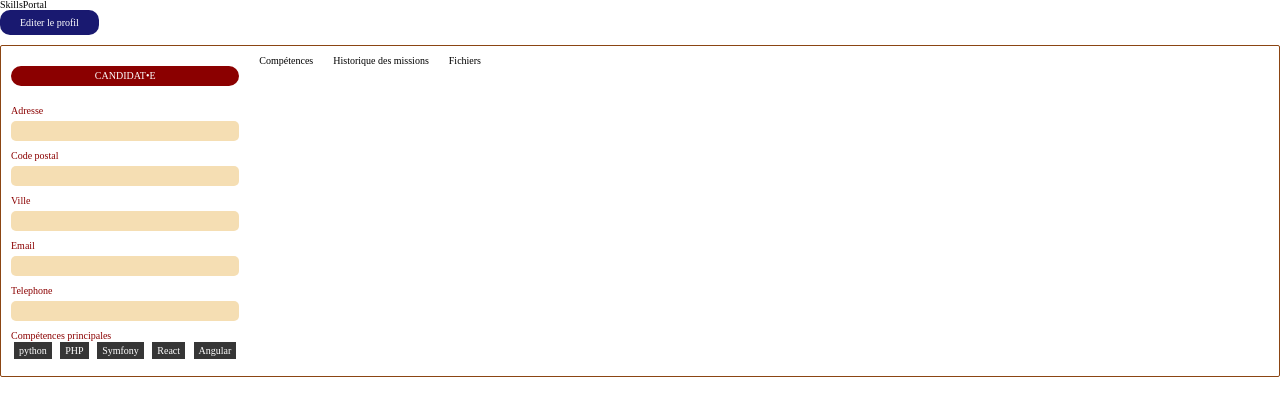
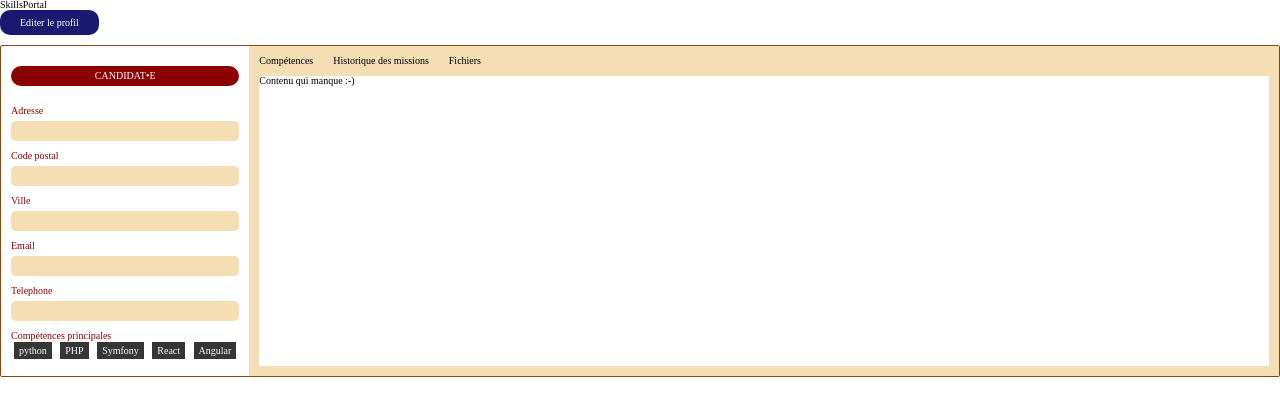
Before and after one commit to ToddEmonster/skillsPortal, a Symfony app: template templates/profile/read_profile.html.twig in a window 1280 px wide. Shown: the top 416 px of the page. Run offline with Twig, Linux system fonts and the light colour scheme; the template is opened without the code that fills it, so the values that code supplies are empty; style sheets or scripts are compiled from the project's sources; some libraries are stand-ins or nearby versions.

Commit message:
fix: fixed bugs for display

```diff
--- a/assets/styles/read_profile.scss
+++ b/assets/styles/read_profile.scss
@@ -26,6 +26,19 @@
 
 .info-details {
     flex-grow: 2;
+    background-color: wheat;
+    display: flex;
+    flex-direction: column;
+}
+
+.profile-info__navlink:active{
+    background-color: darkslategrey;
+    color: white;
+}
+
+.profile_more-info__content {
+    flex-grow: 2;
+    background-color: white;
 }
 
 .profile-info {
@@ -33,6 +46,7 @@
     display: flex;
     flex-direction: column;
 }
+
 .profile-info.banner {
     background-color: darkred;
     color: white;
@@ -56,11 +70,14 @@
     line-height: 2rem;
 }
 
-nav.profile_linked_info ul {
-    display: flex;
+nav.profile_more-info__navbar {
+    margin-bottom: 1rem;
+    ul {
+        display: flex;
 
-    > * {
-        margin-right: 2rem;
+        > * {
+            margin-right: 2rem;
+        }
     }
 }
 
--- a/assets/styles/reset.scss
+++ b/assets/styles/reset.scss
@@ -58,6 +58,7 @@ a {
 
 a:hover {
   text-decoration: underline;
+  cursor: pointer;
 }
 
 a:visited {
--- a/templates/profile/read_profile.html.twig
+++ b/templates/profile/read_profile.html.twig
@@ -6,6 +6,8 @@
 {% endblock %}
 
 {% block body %}
+    {% set currentTab = 'skills' %}
+
     <section class="main-content">
 
         <a class="button__edit-profile" href="{{ path("profile_edit", {id: app.user.id}, false) }}">Editer le profil</a>
@@ -56,15 +58,30 @@
             </div>
 
             <div class="info-details">
-            <nav class="profile_linked_info">
-                <ul>
-                    <li><a>Compétences</a></li>
-                    <li><a>Historique des missions</a></li>
-                    <li><a>Fichiers</a></li>
-                </ul>
-            </nav>
-            <div class="info-details"></div>
-        </div>
+                <nav class="profile_more-info__navbar">
+                    <ul>
+                        <li class="profile-info__navlink"><a onclick="{% set currentTab = 'skills' %}">Compétences</a></li>
+                        <li class="profile-info__navlink">
+                            <a onclick="{% set currentTab = 'experiences' %}">
+                                Historique des missions
+                            </a>
+                        </li>
+                        <li class="profile-info__navlink"><a onclick="{% set currentTab = 'files' %}">Fichiers</a></li>
+                    </ul>
+                </nav>
+                <div class="profile_more-info__content">
+                    <h3>Contenu qui manque :-)</h3>
+{#                    {% if attribute(currentTab) is same as('skills') %}#}
+{#                        <h3>Tab Compétences</h3>#}
+{#                    {% endif %}#}
+{#                    {% if currentTab is same as('experiences') %}#}
+{#                        <h3>Tab Missions</h3>#}
+{#                    {% endif %}#}
+{#                    {% if currentTab is same as('files') %}#}
+{#                        <h3>Tab Fichiers</h3>#}
+{#                    {% endif %}#}
+                </div>
+            </div>
         </div>
     </section>
     <nav class="sidenav"></nav>
```
Also changed, not shown: src/Controller/ProfileController.php (+21 -2 lines), templates/profile/read_profile_experiences.html.twig (added, +10 -0 lines).
